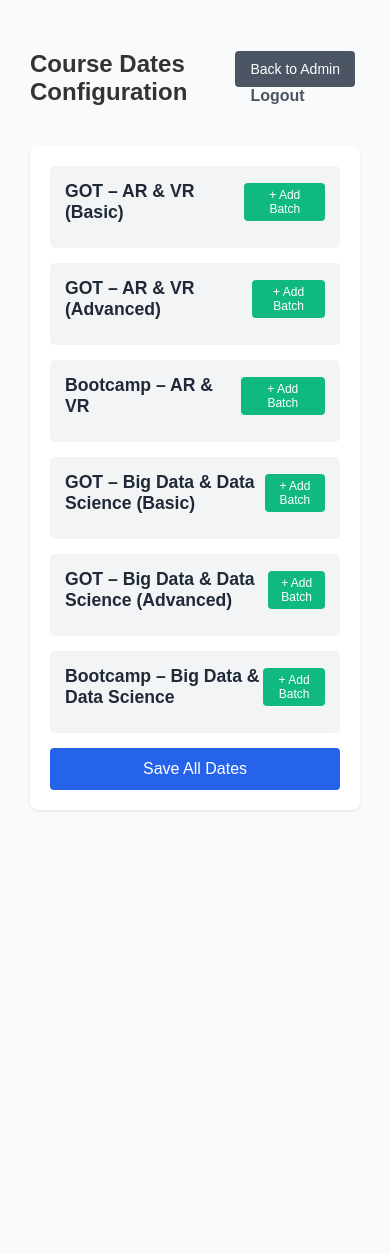
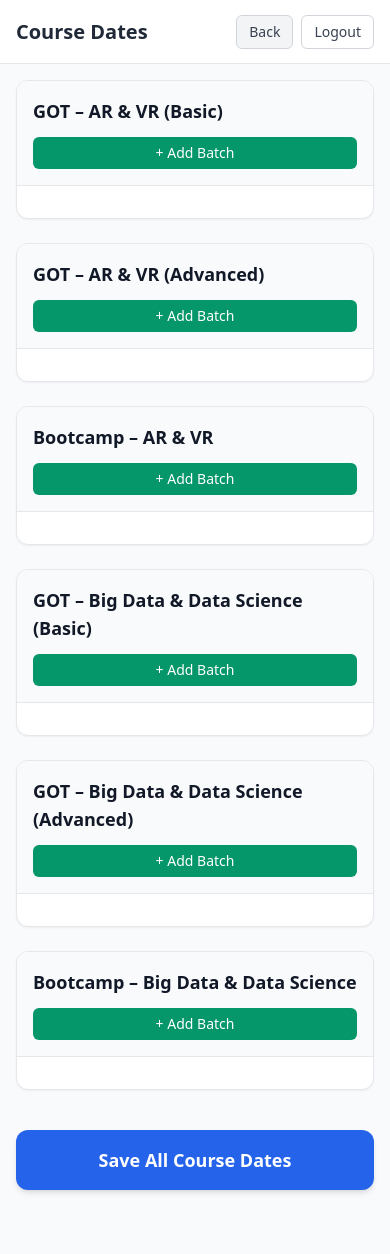
Before and after one commit to lovnishverma/futureskillsprime, a Flask app: page /admin/dates in a window 390 px wide. Before the commit the page ends 811 px from the top, so only its background shows below. Run offline with Flask 3, Linux system fonts and the light colour scheme; the visitor is signed in with stand-in values (Sample User, id 1); data that the repository does not hold is empty; some libraries are stand-ins or nearby versions.

Commit message:
Rewrite admin_dates.html with Tailwind CSS to be fully mobile responsive

```diff
--- a/templates/admin_dates.html
+++ b/templates/admin_dates.html
@@ -1,55 +1,49 @@
 <!DOCTYPE html>
-<html>
+<html lang="en">
 <head>
+    <meta charset="UTF-8">
+    <meta name="viewport" content="width=device-width, initial-scale=1.0">
+    <title>Admin Panel - Course Dates</title>
     <link rel="icon" type="image/x-icon" href="{{ url_for('static', filename='assets/img/NIELIT-Logo-hd.png') }}">
-    <title>Admin Panel - Course Dates</title>
-    <style>
-        body { font-family: sans-serif; margin: 30px; background-color: #f9fafb; color: #333; }
-        .header { display: flex; justify-content: space-between; align-items: center; margin-bottom: 20px; }
-        .container { max-width: 800px; margin: 0 auto; background: white; padding: 20px; border-radius: 8px; box-shadow: 0 1px 3px rgba(0,0,0,0.1); }
-        .form-group { margin-bottom: 15px; }
-        label { display: block; margin-bottom: 5px; font-weight: 600; color: #4b5563; }
-        input[type="date"] { width: 100%; padding: 10px; border: 1px solid #d1d5db; border-radius: 4px; box-sizing: border-box; }
-        .btn { padding: 10px 15px; background: #2563eb; color: white; text-decoration: none; border-radius: 4px; font-size: 14px; font-weight: 500; display: inline-block; cursor: pointer; border: none; }
-        .btn:hover { background: #1d4ed8; }
-        .alert { margin-top: 10px; padding: 15px; border-radius: 5px; margin-bottom: 20px; }
-        .alert-success { background: #d1fae5; color: #065f46; }
-        .alert-error { background: #fee2e2; color: #991b1b; }
-        .course-card { background: #f3f4f6; padding: 15px; margin-bottom: 15px; border-radius: 5px; }
-        .course-title { font-weight: 700; margin-bottom: 10px; font-size: 1.1em; color: #1f2937; }
-        .date-row { display: flex; gap: 15px; }
-        .date-col { flex: 1; }
-    </style>
+    <script src="https://cdn.tailwindcss.com"></script>
 </head>
-<body>
-    <div class="header">
-        <h2>Course Dates Configuration</h2>
-        <div>
-            <a href="{{ url_for('admin.admin') }}" class="btn" style="background:#4b5563;">Back to Admin</a>
-            <a href="{{ url_for('admin.admin_logout') }}" style="color: #4b5563; font-weight: 600; text-decoration: none; margin-left: 15px;">Logout</a>
+<body class="bg-gray-50 text-gray-800 font-sans antialiased">
+    <!-- Header -->
+    <header class="h-16 bg-white border-b border-gray-200 flex items-center justify-between px-4 sm:px-6 shrink-0 sticky top-0 z-10">
+        <div class="flex items-center">
+            <h1 class="text-xl sm:text-2xl font-semibold text-gray-800">Course Dates</h1>
         </div>
-    </div>
+        <div class="flex items-center space-x-2 sm:space-x-4">
+            <a href="{{ url_for('admin.admin') }}" class="px-3 py-1.5 sm:px-4 sm:py-2 bg-gray-100 hover:bg-gray-200 border border-gray-300 rounded-md text-sm text-gray-700 font-medium transition">Back</a>
+            <a href="{{ url_for('admin.admin_logout') }}" class="px-3 py-1.5 sm:px-4 sm:py-2 bg-white hover:bg-gray-50 border border-gray-300 rounded-md text-sm text-gray-700 font-medium transition">Logout</a>
+        </div>
+    </header>
 
-    <div class="container">
+    <!-- Main Content -->
+    <main class="max-w-4xl mx-auto p-4 sm:p-6 lg:p-8">
         {% with messages = get_flashed_messages(with_categories=true) %}
           {% if messages %}
+            <div class="mb-6 space-y-2">
             {% for category, message in messages %}
-              <div class="alert alert-{{ category }}">
+              <div class="p-4 rounded-md {% if category == 'success' %}bg-green-50 border border-green-200 text-green-700{% else %}bg-red-50 border border-red-200 text-red-700{% endif %} font-medium text-sm">
                   {{ message }}
               </div>
             {% endfor %}
+            </div>
           {% endif %}
         {% endwith %}
 
-        <form method="POST">
+        <form method="POST" class="space-y-6">
             {% for course_key, course_name in courses.items() %}
-            <div class="course-card" id="course_{{ course_key }}">
-                <div class="course-title" style="display: flex; justify-content: space-between; align-items: center;">
-                    {{ course_name }}
-                    <button type="button" class="btn btn-sm" onclick="addBatch('{{ course_key }}')" style="background: #10b981; padding: 5px 10px; font-size: 12px;">+ Add Batch</button>
+            <div class="bg-white rounded-xl shadow-sm border border-gray-200 overflow-hidden" id="course_{{ course_key }}">
+                <div class="px-4 py-4 sm:px-6 bg-gray-50 border-b border-gray-200 flex flex-col sm:flex-row sm:justify-between sm:align-center gap-3">
+                    <h3 class="text-lg font-bold text-gray-900">{{ course_name }}</h3>
+                    <button type="button" class="inline-flex items-center justify-center px-3 py-1.5 bg-emerald-600 text-white rounded-md text-sm font-medium hover:bg-emerald-700 transition" onclick="addBatch('{{ course_key }}')">
+                        + Add Batch
+                    </button>
                 </div>
 
-                <div id="batches_{{ course_key }}">
+                <div class="p-4 sm:p-6 space-y-4" id="batches_{{ course_key }}">
                     {% set batches = config_dates.get(course_key, []) %}
                     {% if batches.__class__.__name__ == 'dict' %}
                         <!-- Backward compatibility for old format -->
@@ -57,58 +51,65 @@
                     {% endif %}
 
                     {% for batch in batches %}
-                    <div class="date-row batch-row" style="margin-bottom: 15px; padding: 10px; background: #ffffff; border: 1px solid #e5e7eb; border-radius: 5px;">
-                        <div class="date-col">
-                            <label>Start Date</label>
-                            <input type="date" name="{{ course_key }}_start[]" value="{{ batch.start }}">
+                    <div class="flex flex-col md:flex-row gap-4 p-4 bg-gray-50 border border-gray-200 rounded-lg relative">
+                        <div class="flex-1 space-y-1">
+                            <label class="block text-xs font-semibold text-gray-600 uppercase tracking-wide">Start Date</label>
+                            <input type="date" name="{{ course_key }}_start[]" value="{{ batch.start }}" class="w-full px-3 py-2 border border-gray-300 rounded-md text-sm focus:ring-blue-500 focus:border-blue-500">
                         </div>
-                        <div class="date-col">
-                            <label>End Date</label>
-                            <input type="date" name="{{ course_key }}_end[]" value="{{ batch.end }}">
+                        <div class="flex-1 space-y-1">
+                            <label class="block text-xs font-semibold text-gray-600 uppercase tracking-wide">End Date</label>
+                            <input type="date" name="{{ course_key }}_end[]" value="{{ batch.end }}" class="w-full px-3 py-2 border border-gray-300 rounded-md text-sm focus:ring-blue-500 focus:border-blue-500">
                         </div>
-                        <div class="date-col">
-                            <label>WhatsApp Link</label>
-                            <input type="url" name="{{ course_key }}_wa[]" value="{{ batch.wa }}" placeholder="https://chat.whatsapp.com/...">
+                        <div class="flex-1 space-y-1 md:col-span-2">
+                            <label class="block text-xs font-semibold text-gray-600 uppercase tracking-wide">WhatsApp Link</label>
+                            <input type="url" name="{{ course_key }}_wa[]" value="{{ batch.wa }}" placeholder="https://chat.whatsapp.com/..." class="w-full px-3 py-2 border border-gray-300 rounded-md text-sm focus:ring-blue-500 focus:border-blue-500">
                         </div>
-                        <div class="date-col">
-                            <label>Google Form Link</label>
-                            <input type="url" name="{{ course_key }}_gf[]" value="{{ batch.gf }}" placeholder="https://forms.gle/...">
+                        <div class="flex-1 space-y-1 md:col-span-2">
+                            <label class="block text-xs font-semibold text-gray-600 uppercase tracking-wide">Google Form Link</label>
+                            <input type="url" name="{{ course_key }}_gf[]" value="{{ batch.gf }}" placeholder="https://forms.gle/..." class="w-full px-3 py-2 border border-gray-300 rounded-md text-sm focus:ring-blue-500 focus:border-blue-500">
                         </div>
-                        <div class="date-col" style="flex: 0 0 50px; display: flex; align-items: flex-end;">
-                            <button type="button" class="btn" onclick="this.parentElement.parentElement.remove()" style="background: #ef4444; width: 100%; padding: 10px 0;">X</button>
+                        <div class="flex items-end mt-2 md:mt-0">
+                            <button type="button" class="w-full md:w-auto px-4 py-2 bg-red-100 text-red-600 hover:bg-red-200 hover:text-red-700 rounded-md text-sm font-bold transition" onclick="this.parentElement.parentElement.remove()" title="Remove Batch">
+                                X
+                            </button>
                         </div>
                     </div>
                     {% endfor %}
                 </div>
             </div>
             {% endfor %}
-            <button type="submit" class="btn" style="width: 100%; font-size: 16px; padding: 12px;">Save All Dates</button>
+
+            <div class="pt-4 pb-12">
+                <button type="submit" class="w-full px-6 py-4 bg-blue-600 text-white rounded-xl text-lg font-bold shadow-md hover:bg-blue-700 hover:shadow-lg transition">Save All Course Dates</button>
+            </div>
         </form>
-    </div>
+    </main>
 
     <script>
         function addBatch(courseKey) {
             const container = document.getElementById(`batches_${courseKey}`);
             const html = `
-            <div class="date-row batch-row" style="margin-bottom: 15px; padding: 10px; background: #ffffff; border: 1px solid #e5e7eb; border-radius: 5px;">
-                <div class="date-col">
-                    <label>Start Date</label>
-                    <input type="date" name="${courseKey}_start[]">
+            <div class="flex flex-col md:flex-row gap-4 p-4 bg-gray-50 border border-gray-200 rounded-lg relative">
+                <div class="flex-1 space-y-1">
+                    <label class="block text-xs font-semibold text-gray-600 uppercase tracking-wide">Start Date</label>
+                    <input type="date" name="${courseKey}_start[]" class="w-full px-3 py-2 border border-gray-300 rounded-md text-sm focus:ring-blue-500 focus:border-blue-500">
                 </div>
-                <div class="date-col">
-                    <label>End Date</label>
-                    <input type="date" name="${courseKey}_end[]">
+                <div class="flex-1 space-y-1">
+                    <label class="block text-xs font-semibold text-gray-600 uppercase tracking-wide">End Date</label>
+                    <input type="date" name="${courseKey}_end[]" class="w-full px-3 py-2 border border-gray-300 rounded-md text-sm focus:ring-blue-500 focus:border-blue-500">
                 </div>
-                <div class="date-col">
-                    <label>WhatsApp Link</label>
-                    <input type="url" name="${courseKey}_wa[]" placeholder="https://chat.whatsapp.com/...">
+                <div class="flex-1 space-y-1 md:col-span-2">
+                    <label class="block text-xs font-semibold text-gray-600 uppercase tracking-wide">WhatsApp Link</label>
+                    <input type="url" name="${courseKey}_wa[]" placeholder="https://chat.whatsapp.com/..." class="w-full px-3 py-2 border border-gray-300 rounded-md text-sm focus:ring-blue-500 focus:border-blue-500">
                 </div>
-                <div class="date-col">
-                    <label>Google Form Link</label>
-                    <input type="url" name="${courseKey}_gf[]" placeholder="https://forms.gle/...">
+                <div class="flex-1 space-y-1 md:col-span-2">
+                    <label class="block text-xs font-semibold text-gray-600 uppercase tracking-wide">Google Form Link</label>
+                    <input type="url" name="${courseKey}_gf[]" placeholder="https://forms.gle/..." class="w-full px-3 py-2 border border-gray-300 rounded-md text-sm focus:ring-blue-500 focus:border-blue-500">
                 </div>
-                <div class="date-col" style="flex: 0 0 50px; display: flex; align-items: flex-end;">
-                    <button type="button" class="btn" onclick="this.parentElement.parentElement.remove()" style="background: #ef4444; width: 100%; padding: 10px 0;">X</button>
+                <div class="flex items-end mt-2 md:mt-0">
+                    <button type="button" class="w-full md:w-auto px-4 py-2 bg-red-100 text-red-600 hover:bg-red-200 hover:text-red-700 rounded-md text-sm font-bold transition" onclick="this.parentElement.parentElement.remove()" title="Remove Batch">
+                        X
+                    </button>
                 </div>
             </div>
             `;
```
